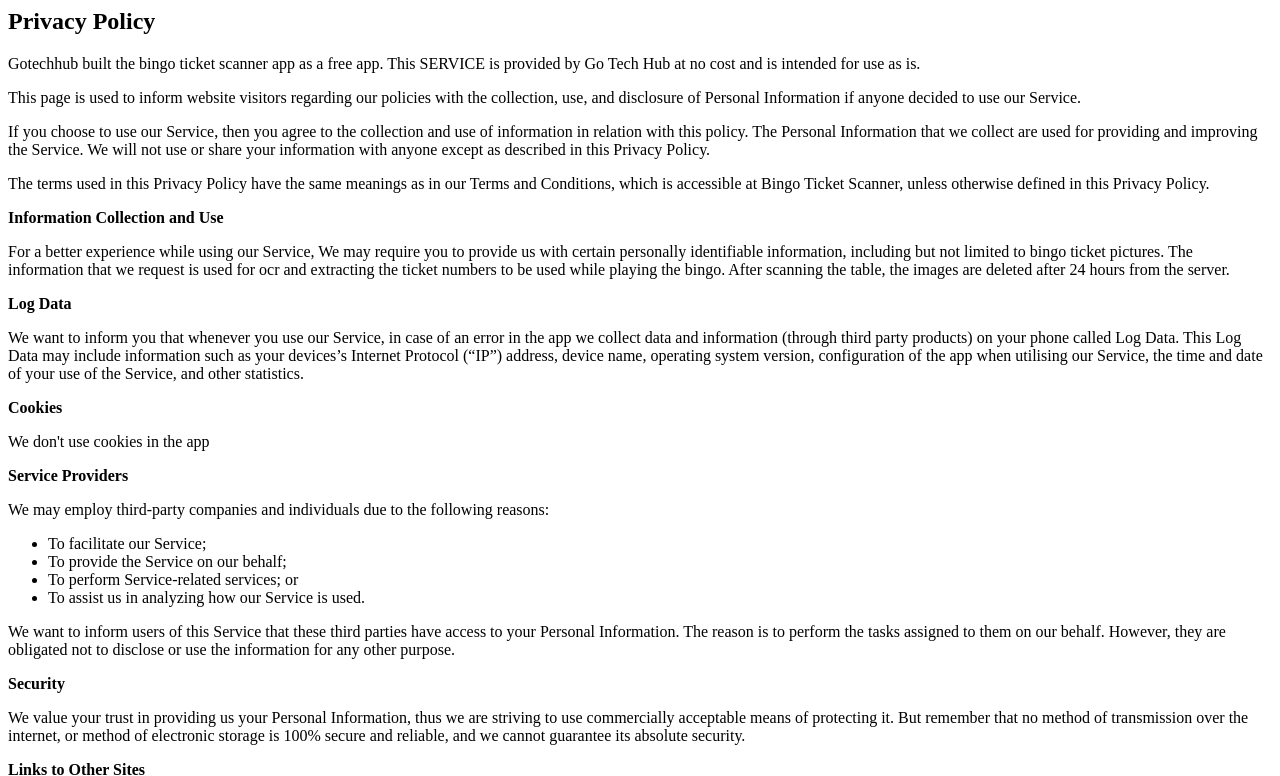
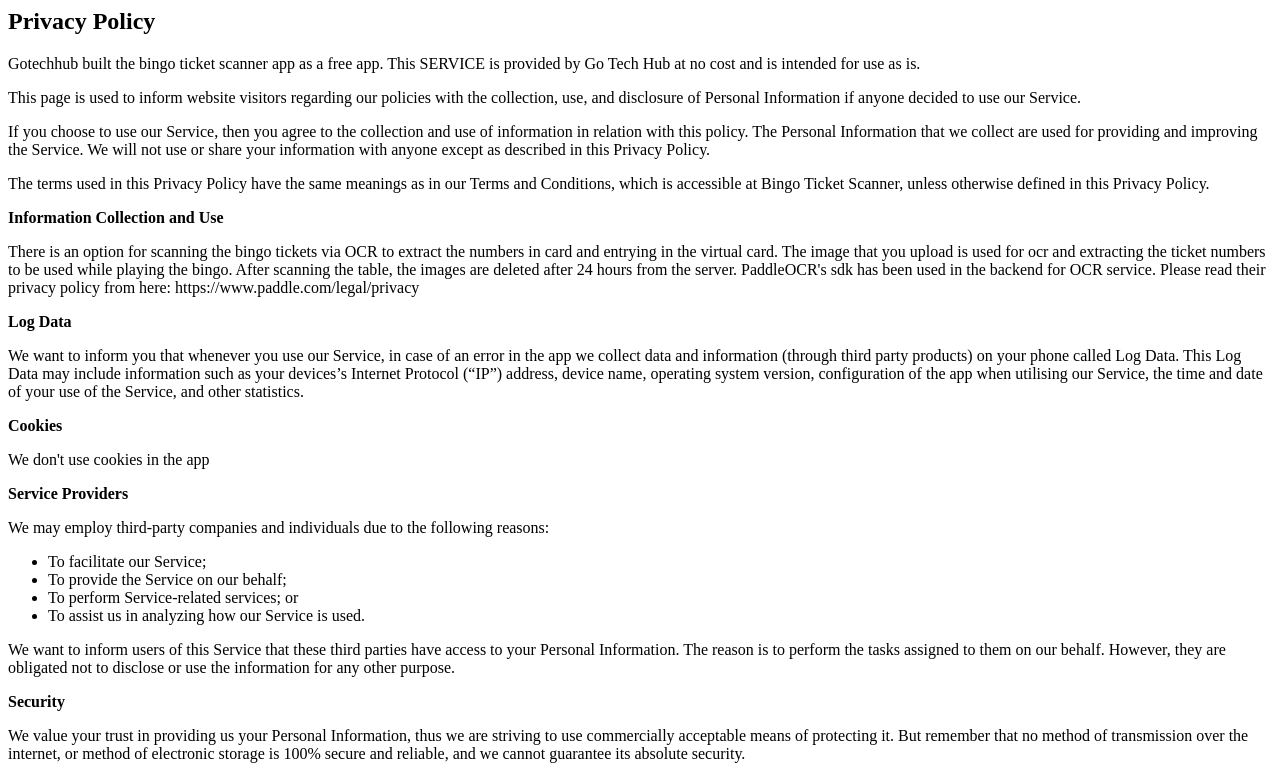
Before and after one commit to ranjan435/gotechhub, a plain HTML site: page privacy.html in a window 1280 px wide. Shown: the top 776 px of the page. Drawn offline with Linux system fonts and the light colour scheme.

Commit message:
Updated privacy.html to consider paddleocr's privacy policy

```diff
--- a/privacy.html
+++ b/privacy.html
@@ -13,9 +13,10 @@
     which is accessible at Bingo Ticket Scanner, unless otherwise defined in this Privacy Policy.</p>
 
 <p><strong>Information Collection and Use</strong></p>
-<p>For a better experience while using our Service, We may require you to provide us with certain
-    personally identifiable information, including but not limited to bingo ticket pictures.
-	The information that we request is used for ocr and extracting the ticket numbers to be used while playing the bingo. After scanning the table, the images are deleted after 24 hours from the server.</p>
+<p>There is an option for scanning the bingo tickets via OCR to extract the numbers in card and entrying in the virtual card.
+The image that you upload is used for ocr and extracting the ticket numbers to be used while playing the bingo. After scanning the table, the images are deleted after 24 hours from the server.
+PaddleOCR's sdk has been used in the backend for OCR service. Please read their privacy policy from here: https://www.paddle.com/legal/privacy
+</p>
 
 <p><strong>Log Data</strong></p>
 <p>We want to inform you that whenever you use our Service, in case of an error in the app we collect
```
